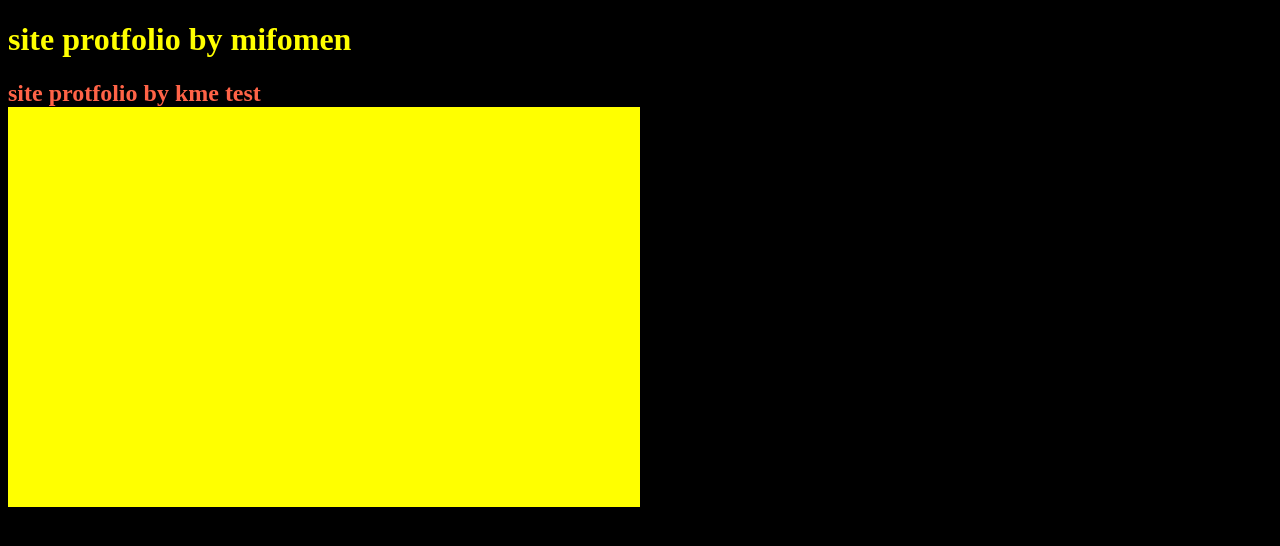
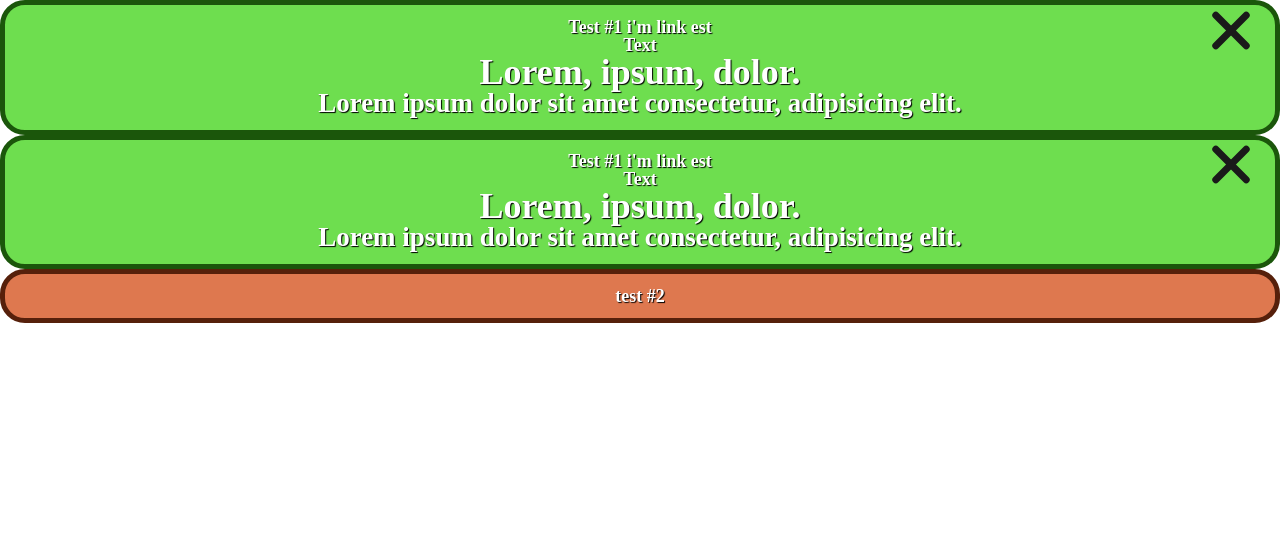
Before and after one commit to mifomen/less-st, a website: page src/index.html in a window 1280 px wide. Shown: the top 546 px of the page. Drawn offline with nearby package versions, Linux system fonts and the light colour scheme; files that its build step writes are made by us from their sources.

Commit message:
complite for lscholl28

```diff
--- a/src/index.html
+++ b/src/index.html
@@ -8,12 +8,22 @@
 </head>
 <body>
   <header>
-  <h1 class="main">
-    site protfolio by mifomen
-  </h1>
-  <h2 class="main__title">
-    site protfolio by kme test
-  </h2>
+
+    <div data-local="1" class="div1 vh" id="div1">Test #1 <a class="div1__link" href="#">i'm link est</a>
+      <div class="div1__content">
+        <p class="div1__text">Text</p>
+        <h1>Lorem, ipsum, dolor.</h1>
+        <h2>Lorem ipsum dolor sit amet consectetur, adipisicing elit.</h2>
+
+      </div>
+
+      <button class="div1__btn" type="button" id="btn">CloseBtn</button>
+    </div>
+
+    <div class="div1" id="div2"> test #2</div>
+
+    <div class="div2" id="div2"> test #2</div>
+
   </header>
   <main>
     <div class="block">
--- a/src/js/main.js
+++ b/src/js/main.js
@@ -1 +1,37 @@
-console.log('work')
+// console.log('work')
+
+let div1 = document.querySelector('#div1');
+let div2 = document.querySelector('#div2');
+
+// console.log(div1.innerHTML)
+
+let start = function (t1,t2) {
+  t1.innerHTML = t2.innerHTML;
+  // console.log('start')
+}
+
+start(div2, div1);
+
+// console.log(div1.innerHTML)
+// console.log(div2.innerHTML)
+
+let Div1CloseBtn = document.querySelector('.div1__btn')
+
+// console.log(Div1CloseBtn)
+
+Div1CloseBtn.addEventListener('click', function() {
+  div1.classList.add('vh')
+  Div1CloseBtn.classList.add('vh')
+  console.log('close')
+})
+
+
+
+ document.addEventListener("DOMContentLoaded", () => {
+    // alert("DOM готов!");
+    div1.classList.remove('vh')
+  });
+
+
+localStorage.setItem('OpenMsg', 'true mif');
+console.log( localStorage.getItem('OpenMsg') ); // 1
--- a/src/less/blocks/body.less
+++ b/src/less/blocks/body.less
@@ -1,27 +1,96 @@
-body {
-  height: 200vh;
-  background: black;
+body,
+.div1 h1,
+.div1 h2,
+.div1 h3,
+.div1 p,
+.div1 span {
+  padding: 0;
+  margin: 0;
+  line-height: 1;
+}
+.vh {
+  position: absolute;
+  clip: rect(1px 1px 1px 1px);
+  clip: rect(1px, 1px, 1px, 1px);
+  padding: 0;
+  border: 0;
+  height: 1px;
+  width: 1px;
+  overflow: hidden;
+  display: none;
 }
 
-.main {
-  color:yellow;
-  &__title {
-    padding:0;
-    margin:0;
-    color: tomato;
+.div1,
+.div2 {
+  font-size: 18px;
+  padding: 25px;
+  border-radius: 25px;
+  color: white;
+  font-weight: bold;
+  text-shadow: 1px 1px 1px black;
+  text-align: center;
+  line-height: 1;
+  margin: 0;
+  padding: 1%;
+}
+
+.div1 {
+  position: relative;
+  border: 5px solid hsla(107, 78%, 19%,1);
+  background-color: hsla(107, 68%, 59%,1);
+  &__link {
+    color: inherit;
+    text-decoration: none;
+    &:hover {
+      text-decoration: underline;
+    }
+  }
+  &__text {
+    width: auto;
+    padding: 0;
+    margin: 0;
+  }
+  &__btn {
+    font-size: 0;
+    background-color: transparent;
+    border: none;
+    position: absolute;
+    width: 50px;
+    height: 44px;
+    transition: 300ms;
+    cursor: pointer;
+    right: 1.5%;
+    top: 3%;
+
+    &:after,
+    &:before {
+      content: "";
+      border-radius: 25px;
+      position: absolute;
+      display: block;
+      width: 50px;
+      height: 7px;
+      // border: 5px solid hsla(255, 0%, 0%,1);
+      background-color: hsla(255, 0%, 10%,1);
+      // background-color: hsla(0, 100%, 100%, 1)
+      left: 0;
+      top: 18px;
+    }
+    &:after {
+      transform: rotate(45deg);
+    }
+    &:before {
+      transform: rotate(-45deg);
+    }
+    &:hover {
+      transition: 300ms;
+      transform: scale(1.2);
+
+    }
   }
 }
 
-
-.block {
-  width: 50%;
-  height: 50vh;
-  background-color: red;
-  @media @tablet {
-    background: orange;
-  }
-
-  @media @desktop {
-   background: yellow;
- }
+.div2 {
+  border: 5px solid hsla(17, 78%, 19%,1);
+  background-color: hsla(17, 68%, 59%,1);
 }
--- a/src/less/blocks/fonts.less
+++ b/src/less/blocks/fonts.less
@@ -1,27 +1,27 @@
-@font-face {
-  font-family: 'Roboto';
-  font-weight: 400;
-  font-style: normal;
-  font-display: swap;
-  src: local('Roboto'),
-  url('../fonts/roboto.woff2') format('woff2'),
-  url('../fonts/roboto.woff') format('woff');
-}
-@font-face {
-  font-family: 'Roboto';
-  font-weight: 700;
-  font-style: normal;
-  font-display: swap;
-  src: local('Roboto Bold'),
-  url('../fonts/robotobold.woff2') format('woff2'),
-  url('../fonts/robotobold.woff') format('woff');
-}
-@font-face {
-  font-family: 'Roboto';
-  font-weight: 500;
-  font-style: normal;
-  font-display: swap;
-  src: local('Roboto Medium Bold'),
-  url('../fonts/robotomedium.woff2') format('woff2'),
-  url('../fonts/robotomedium.woff') format('woff');
-}
+// @font-face {
+//   font-family: 'Roboto';
+//   font-weight: 400;
+//   font-style: normal;
+//   font-display: swap;
+//   src: local('Roboto'),
+//   url('../fonts/roboto.woff2') format('woff2'),
+//   url('../fonts/roboto.woff') format('woff');
+// }
+// @font-face {
+//   font-family: 'Roboto';
+//   font-weight: 700;
+//   font-style: normal;
+//   font-display: swap;
+//   src: local('Roboto Bold'),
+//   url('../fonts/robotobold.woff2') format('woff2'),
+//   url('../fonts/robotobold.woff') format('woff');
+// }
+// @font-face {
+//   font-family: 'Roboto';
+//   font-weight: 500;
+//   font-style: normal;
+//   font-display: swap;
+//   src: local('Roboto Medium Bold'),
+//   url('../fonts/robotomedium.woff2') format('woff2'),
+//   url('../fonts/robotomedium.woff') format('woff');
+// }
```
Lines whose indentation alone changed are shown as unchanged.
